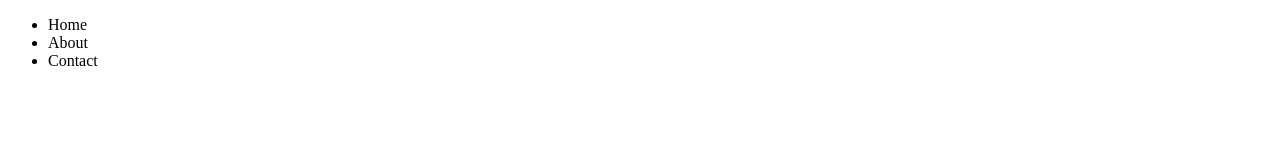
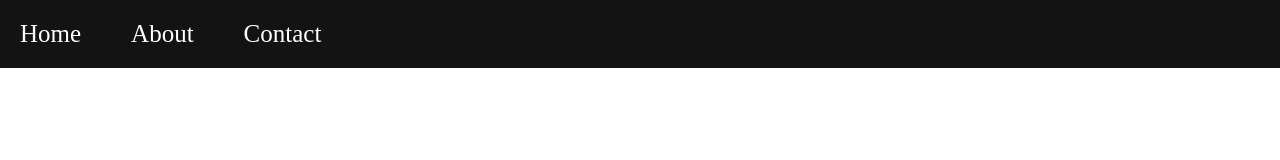
Before and after one commit to parameswararao960/MyWebPages, a plain HTML site: page index.html in a window 1280 px wide. Drawn offline with Linux system fonts and the light colour scheme.

Commit message:
Added styles to navbar

```diff
--- a/index.html
+++ b/index.html
@@ -4,6 +4,7 @@
     <meta charset="UTF-8">
     <meta http-equiv="X-UA-Compatible" content="IE=edge">
     <meta name="viewport" content="width=device-width, initial-scale=1.0">
+    <link href="style.css" rel="stylesheet">
     <title>My Web Page</title>
 </head>
 <body>
--- a/style.css
+++ b/style.css
@@ -0,0 +1,18 @@
+body {
+    margin: 0;
+    padding: 0;
+}
+
+#navbar {
+    background-color: rgb(19, 19, 19);
+    color: white;
+    list-style: none;
+    padding: 20px;
+    margin: 0 0 10px 0;
+    display: flex;
+    gap: 50px;
+}
+
+.navItems {
+    font-size: 25px;
+}
```
